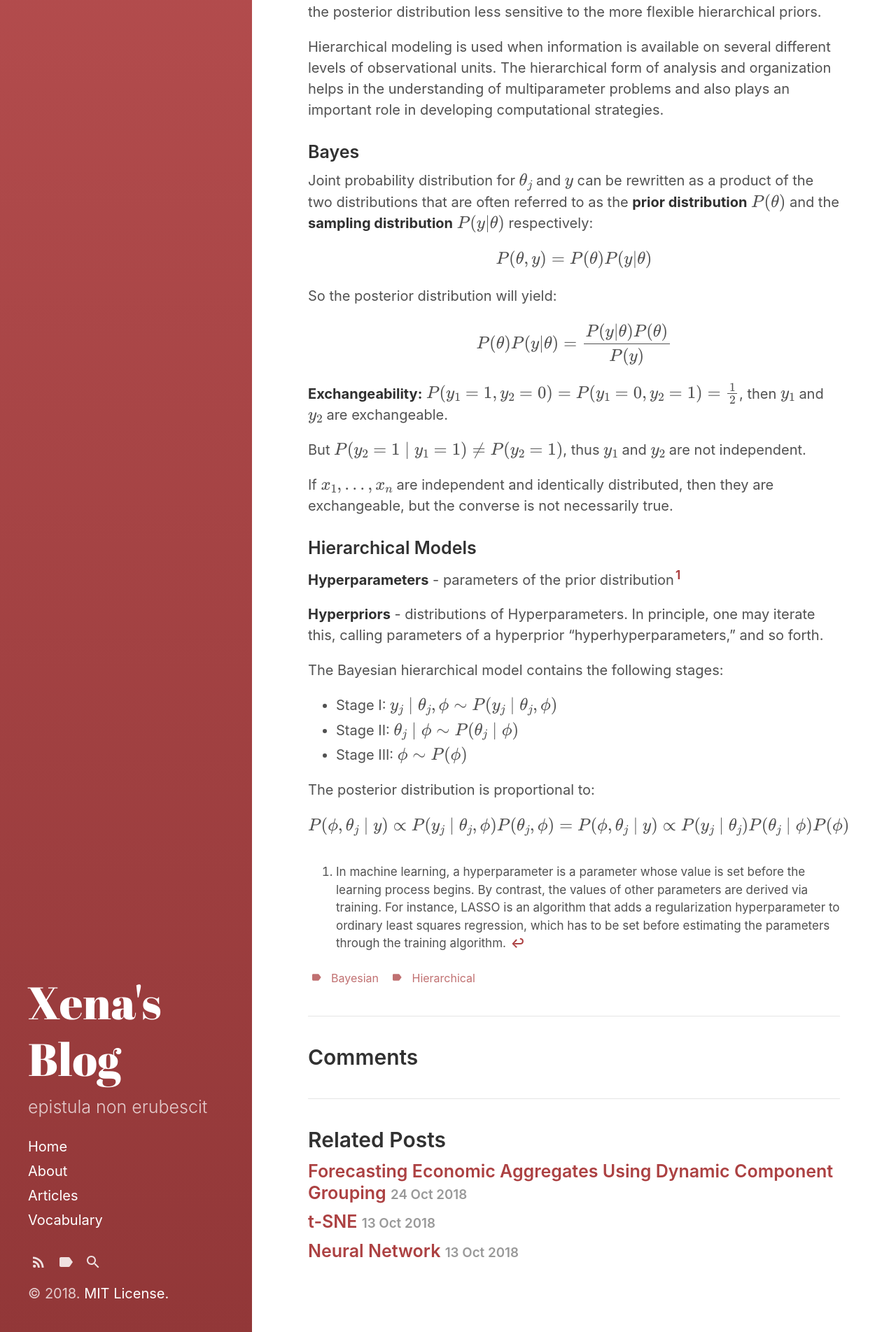
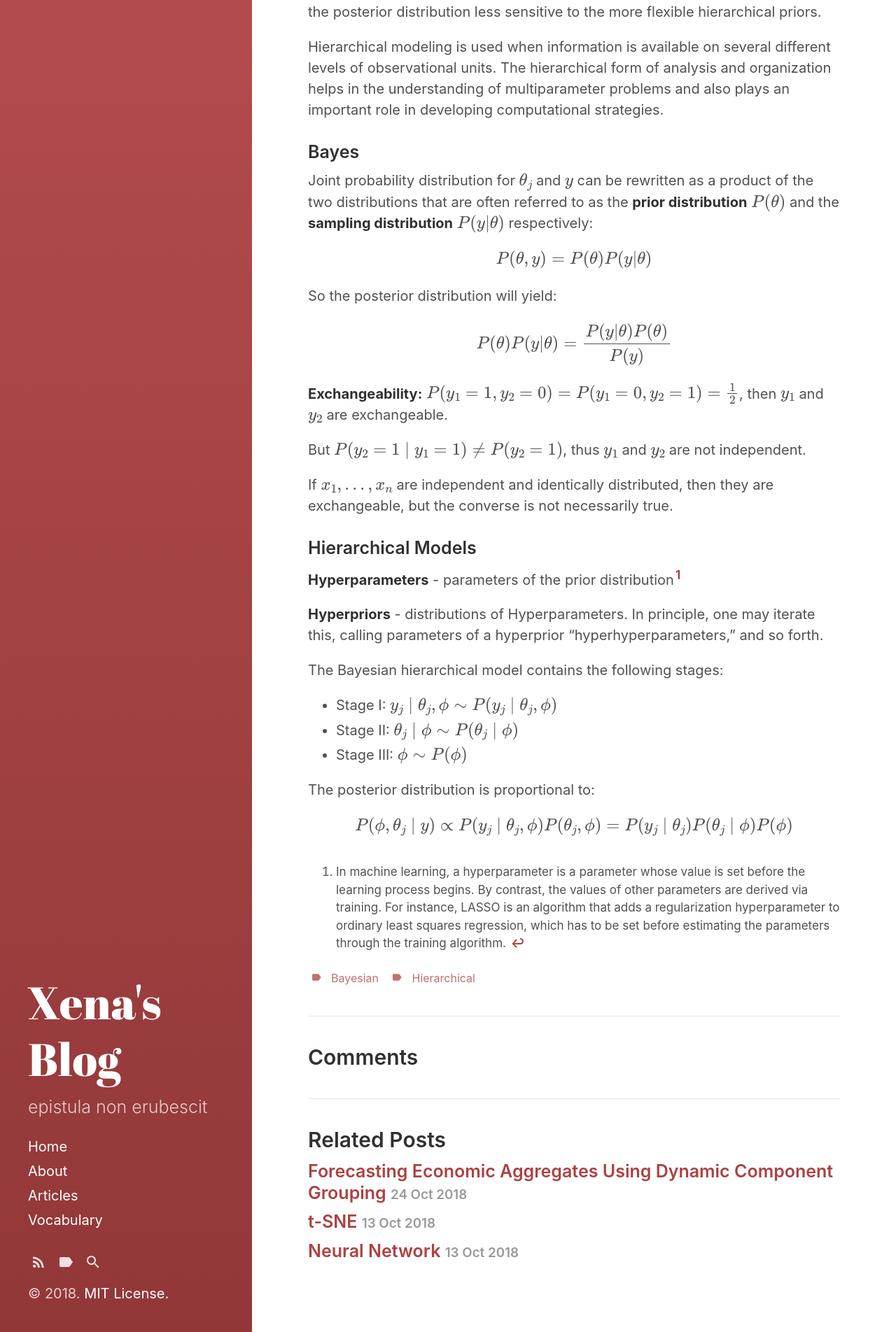
Before and after one commit to xenakas/gitpage, a Jekyll site: the page built from _posts/2018-10-25-vocabulary-bayesian-hierarchical-modeling.md, in a window 1280 px wide. Shown: the part 708-2612 px from the top of the page at 70% size. Built offline with Jekyll 4.4.1, drawn with Linux system fonts in a browser that asks for light colours; formulas are drawn with MathJax 3.

Commit message:
Update 2018-10-25-vocabulary-bayesian-hierarchical-modeling.md

```diff
--- a/_posts/2018-10-25-vocabulary-bayesian-hierarchical-modeling.md
+++ b/_posts/2018-10-25-vocabulary-bayesian-hierarchical-modeling.md
@@ -73,4 +73,4 @@ The Bayesian hierarchical model contains the following stages:
 
 The posterior distribution is proportional to:
 
-$$  P(\phi ,\theta_{j}\mid y)\propto P(y_{j}\mid \theta_{j},\phi )P(\theta_{j},\phi ) = P(\phi ,\theta_{j}\mid y)\propto P(y_{j}\mid \theta_{j})P(\theta_{j}\mid \phi )P(\phi )$$
+$$  P(\phi ,\theta_{j}\mid y)\propto P(y_{j}\mid \theta_{j},\phi )P(\theta_{j},\phi ) = P(y_{j}\mid \theta_{j})P(\theta_{j}\mid \phi )P(\phi )$$
```
